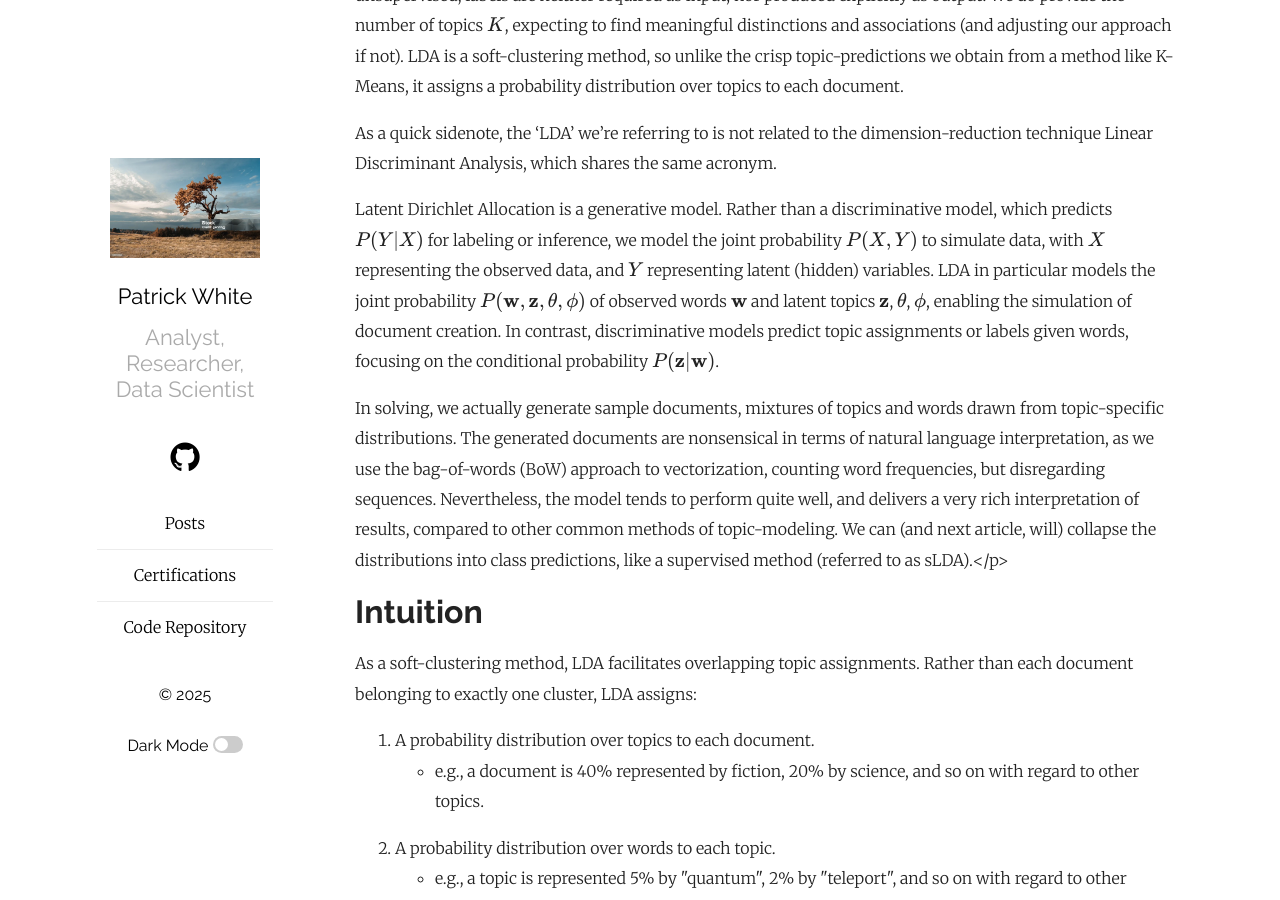
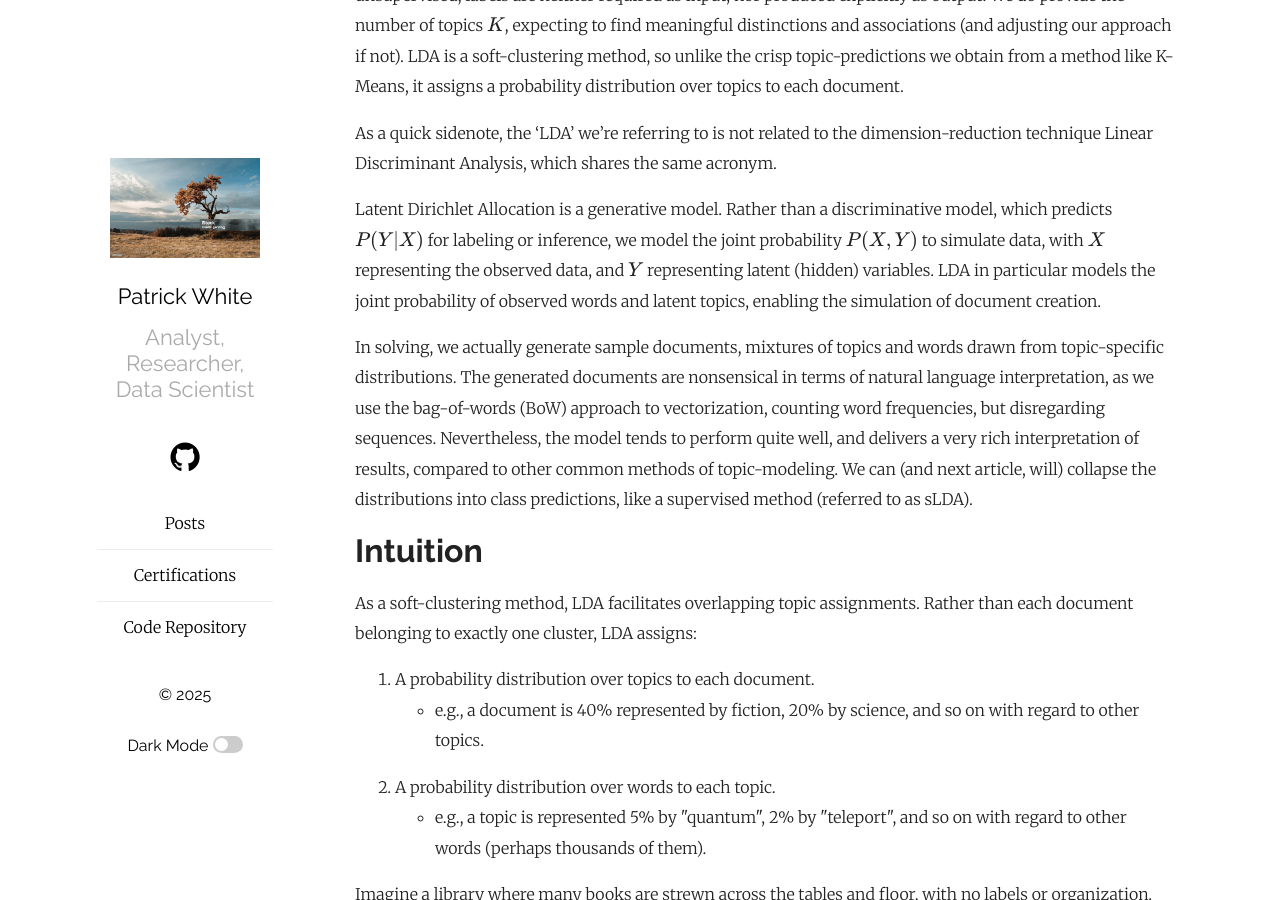
Before and after one commit to pw398/pw398.github.io, a Jekyll site: the page built from _posts/2025-07-12-A-Visual-Understanding-of-Latent-Dirichlet-Analysis.md, in a window 1280 px wide and 900 px high, scrolled down 1468 px. Built offline with Jekyll 4.4.1, drawn with Linux system fonts in a browser that asks for light colours; formulas are drawn with MathJax 3.

Commit message:
Add files via upload

```diff
--- a/_posts/2025-07-12-A-Visual-Understanding-of-Latent-Dirichlet-Analysis.md
+++ b/_posts/2025-07-12-A-Visual-Understanding-of-Latent-Dirichlet-Analysis.md
@@ -34,9 +34,9 @@ Introduced in <a href="https://www.jmlr.org/papers/volume3/blei03a/blei03a.pdf">
 
 As a quick sidenote, the 'LDA' we're referring to is not related to the dimension-reduction technique Linear Discriminant Analysis, which shares the same acronym.
 
-<p>Latent Dirichlet Allocation is a generative model. Rather than a discriminative model, which predicts $P(Y|X)$ for labeling or inference, we model the joint probability $P(X,Y)$ to simulate data, with $X$ representing the observed data, and $Y$ representing latent (hidden) variables. LDA in particular models the joint probability $P(\mathbf{w}, \mathbf{z}, \mathbf{\theta}, \mathbf{\phi})$ of observed words $\mathbf{w}$ and latent topics $\mathbf{z}$, $\mathbf{\theta}$, $\mathbf{\phi}$, enabling the simulation of document creation. In contrast, discriminative models predict topic assignments or labels given words, focusing on the conditional probability $P(\mathbf{z} | \mathbf{w})$.</p>
+<p>Latent Dirichlet Allocation is a generative model. Rather than a discriminative model, which predicts $P(Y|X)$ for labeling or inference, we model the joint probability $P(X,Y)$ to simulate data, with $X$ representing the observed data, and $Y$ representing latent (hidden) variables. LDA in particular models the joint probability of observed words and latent topics, enabling the simulation of document creation.</p>
 
-In solving, we actually generate sample documents, mixtures of topics and words drawn from topic-specific distributions. The generated documents are nonsensical in terms of natural language interpretation, as we use the bag-of-words (BoW) approach to vectorization, counting word frequencies, but disregarding sequences. Nevertheless, the model tends to perform quite well, and delivers a very rich interpretation of results, compared to other common methods of topic-modeling. We can (and next article, will) collapse the distributions into class predictions, like a supervised method (referred to as sLDA).</p>
+In solving, we actually generate sample documents, mixtures of topics and words drawn from topic-specific distributions. The generated documents are nonsensical in terms of natural language interpretation, as we use the bag-of-words (BoW) approach to vectorization, counting word frequencies, but disregarding sequences. Nevertheless, the model tends to perform quite well, and delivers a very rich interpretation of results, compared to other common methods of topic-modeling. We can (and next article, will) collapse the distributions into class predictions, like a supervised method (referred to as sLDA).
 
 
 
```
